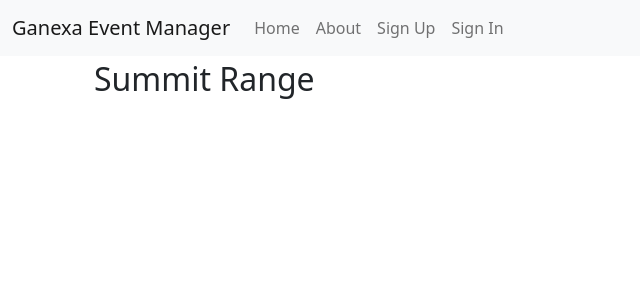
After one commit to luiscberrocal/ganexa_event_manager, a Django app: page /en/golf/range_hits/ in a window 1280 px wide. The commit adds this page. Shown: the top 300 px of the page, without its empty margins (0-640 px from the left). Run offline with Django 3.2, Linux system fonts and the light colour scheme; parts of the project's set-up code (start-up, migrations or seed data) failed here and were passed over; some libraries are stand-ins or nearby versions.

Commit message:
Basic hit page

```diff
--- a/config/urls.py
+++ b/config/urls.py
@@ -24,6 +24,7 @@ urlpatterns = i18n_patterns(
     path(settings.ADMIN_URL, admin.site.urls),
     # User management
     path("users/", include("ganexa_event_manager.users.urls", namespace="users")),
+    path("golf/", include("ganexa_event_manager.golf.urls", namespace="golf")),
     path("events/", include("ganexa_event_manager.events.urls", namespace="events")),
     path("accounts/", include("allauth.urls")),
     # Your stuff: custom urls includes go here
--- /dev/null
+++ b/ganexa_event_manager/golf/urls.py
@@ -0,0 +1,8 @@
+from django.urls import path
+
+from ganexa_event_manager.golf.views import range_hits_view
+
+app_name = "golf"
+urlpatterns = [
+    path("range_hits/", view=range_hits_view, name="range-hits"),
+]
--- a/ganexa_event_manager/golf/views.py
+++ b/ganexa_event_manager/golf/views.py
@@ -1,3 +1,9 @@
-from django.shortcuts import render
+# Create your views here.
+from django.views.generic import TemplateView
 
-# Create your views here.
+
+class RangeHitsView(TemplateView):
+    template_name = 'golf/range_hits.html'
+
+
+range_hits_view = RangeHitsView.as_view()
--- a/ganexa_event_manager/templates/base.html
+++ b/ganexa_event_manager/templates/base.html
@@ -1,4 +1,6 @@
-{% load static i18n %}<!DOCTYPE html>
+{% load static i18n %}
+{% load golf_tags %}
+<!DOCTYPE html>
 {% get_current_language as LANGUAGE_CODE %}
 <html lang="{{ LANGUAGE_CODE }}">
 <head>
@@ -124,6 +126,14 @@
           <a href="{% url 'account_signup' %}" class="btn btn-primary">{% trans 'Sign Up' %}</a>
         </div>
       </div>
+    {% else %}
+      {% if request.user|is_golfer %}
+        <div class="row">
+          <div class="col-12">
+            <a href="{% url 'golf:range-hits' %}" class="btn btn-primary">{% trans 'Golf' %}</a>
+          </div>
+        </div>
+      {% endif %}
     {% endif %}
   {% endblock content %}
 
--- /dev/null
+++ b/ganexa_event_manager/templates/golf/range_hits.html
@@ -0,0 +1,13 @@
+{% extends "base.html" %}
+{% load crispy_forms_tags %}
+{% load i18n %}
+
+{% block content %}
+<div class="container">
+<div class="row">
+  <div class="col-12">
+    <h2>Summit Range</h2>
+  </div>
+</div>
+</div>
+{% endblock %}
```
Also changed, not shown: ganexa_event_manager/golf/templatetags/golf_tags.py (added, +8 -0 lines), ganexa_event_manager/golf/templatetags/__init__.py (added).
